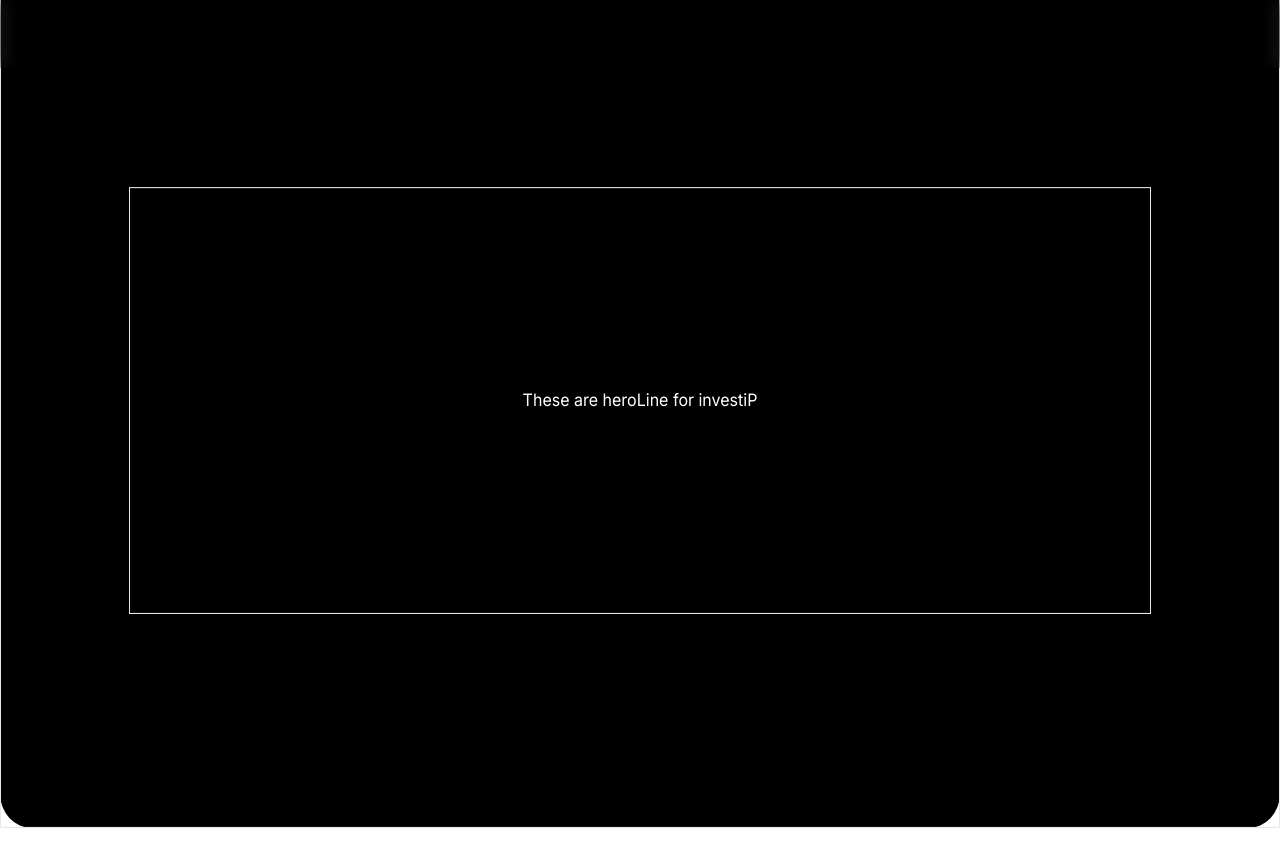
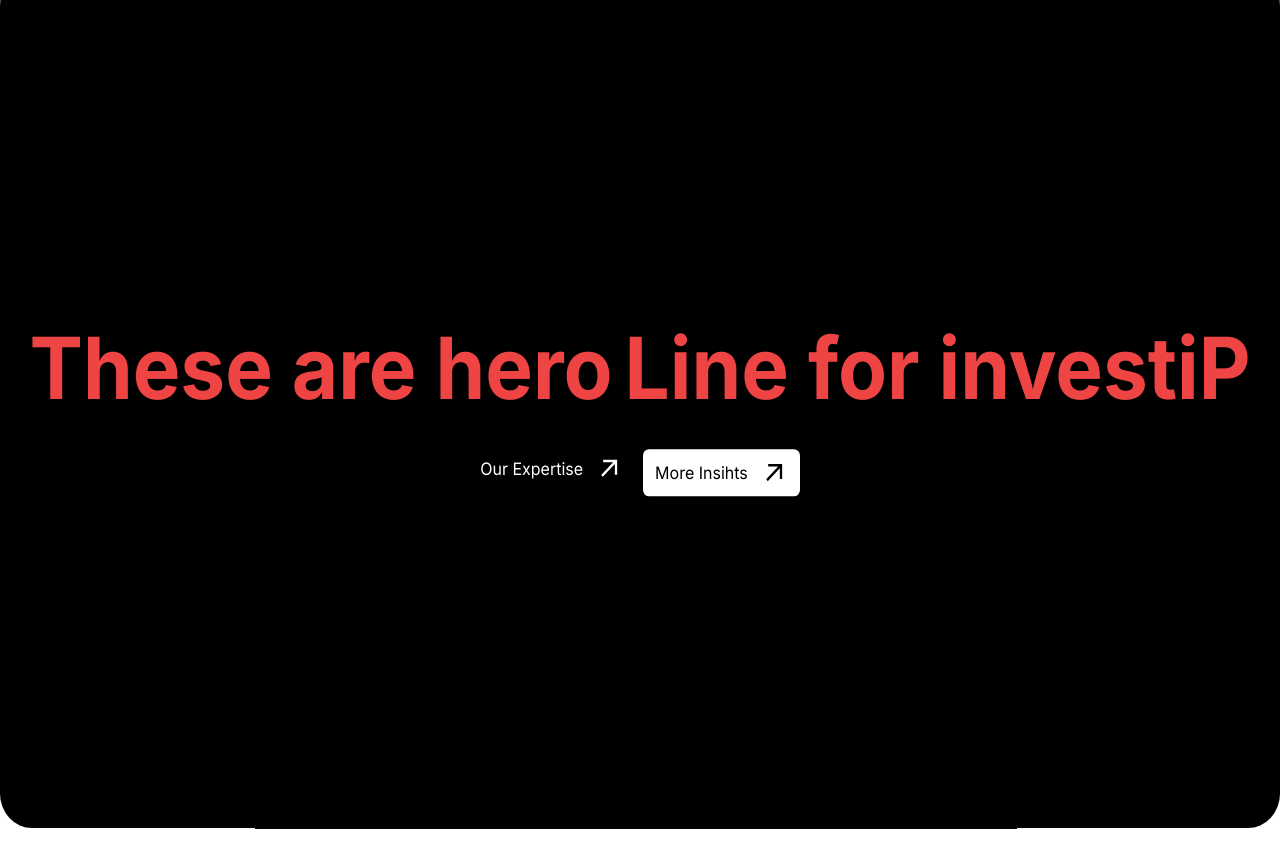
Before and after one commit to mridul-mathur/inventip, a Next.js app: page / in a window 1280 px wide. Shown: the top 868 px of the page. Built offline with nearby package versions, Linux system fonts and the light colour scheme.

Commit message:
hero animation- inprogress

```diff
--- a/src/app/(home_comp)/hero.tsx
+++ b/src/app/(home_comp)/hero.tsx
@@ -1,42 +1,8 @@
-// "use client";
-
-// import React, { useRef } from "react";
-// import { color, motion, useScroll, useTransform } from "framer-motion";
-
-// const Hero = () => {
-//   const ref = useRef(null);
-//   const { scrollYProgress } = useScroll({
-//     target: ref,
-//     offset: ["start start", "end start"],
-//   });
-//   const s = useTransform(scrollYProgress, [0, 0.5], [1, 0.5]);
-//   const sy = useTransform(scrollYProgress, [0, 0.02], [1.07, 1]);
-//   return (
-//     <main
-//       ref={ref}
-//       className="z-[-1] h-[250vh] w-screen relative overflow-hidden"
-//     >
-//       <motion.div
-//         style={{ scale: s, scaleY: sy }}
-//         className="bg-black h-[100vh] w-[100vw] fixed top-0 left-0 rounded-[2rem] text-white mix-blend-difference overflow-visible "
-//       >
-//         <div className="flex justify-center items-center h-screen ">
-//           <div className="flex ">
-//             <h1 className="text-max">these are hero </h1>
-//             <h1 className="text-max">line for investiP</h1>
-//           </div>
-//         </div>
-//       </motion.div>
-//     </main>
-//   );
-// };
-
-// export default Hero;
-
 "use client";
 
 import React, { useRef } from "react";
 import { motion, useScroll, useTransform } from "framer-motion";
+import Buttons from "../buttons";
 
 const Hero = () => {
   const ref = useRef(null);
@@ -45,38 +11,49 @@ const Hero = () => {
     offset: ["start start", "end start"],
   });
 
-  // Transform for scaling the background
-  const s = useTransform(scrollYProgress, [0, 0.5], [1, 0.5]);
-  const sy = useTransform(scrollYProgress, [0, 0.02], [1.07, 1]);
+  // Transform for scaling the black background box
+  const backgroundScale = useTransform(scrollYProgress, [0, 0.5], [1, 0.5]);
+  const backgroundScaleY = useTransform(scrollYProgress, [0, 0.02], [1.07, 1]);
 
-  // Transform for moving the first and second <h1> elements in opposite directions
-  const xFirstText = useTransform(scrollYProgress, [0, 1], [0, -100]);
-  const xSecondText = useTransform(scrollYProgress, [0, 1], [0, 100]);
+  // Transform for moving and scaling the <h1> elements
+  const xFirstText = useTransform(scrollYProgress, [0, 0.5], [0, -350]); // Slide left
+  const xSecondText = useTransform(scrollYProgress, [0, 0.5], [0, 350]); // Slide right
+  const textScale = useTransform(scrollYProgress, [0, 0.5], [1, 2]); // Scale up
 
   return (
     <main
       ref={ref}
       className="z-[-1] h-[250vh] w-screen relative overflow-hidden"
     >
+      {/* Animated background box */}
       <motion.div
-        style={{ scale: s, scaleY: sy }}
-        className="bg-black h-[100vh] w-[100vw] fixed top-0 left-0 rounded-[2rem] text-white mix-blend-difference overflow-visible"
+        style={{ scale: backgroundScale, scaleY: backgroundScaleY }}
+        className="bg-black h-[100vh] w-[100vw] fixed top-0 left-0 rounded-[2rem] text-red-400  overflow-visible "
       >
-        <div className="flex justify-center items-center h-screen border">
-          <div className="flex  justify-center items-center gap-2 border h-[50%] w-[80%] ">
-            <div className="flex">
+        <div className="flex justify-center items-center h-screen">
+          {/* Content container */}
+          <div className="flex flex-col justify-center items-center gap-4 h-[50%] w-full z-[3]">
+            <div className="flex gap-3 text-red-500">
+              {/* First heading */}
               <motion.h1
-                style={{ x: xFirstText }}
-                className="text-[clamp(500rem, 100vw, 100rem)]"
+                style={{ x: xFirstText, scale: textScale }}
+                className="text-[5rem] font-bold "
               >
                 These are hero
               </motion.h1>
+              {/* Second heading */}
               <motion.h1
-                style={{ x: xSecondText }}
-                className="text-[clamp(500rem, 100vw, 100rem)]"
+                style={{ x: xSecondText, scale: textScale }}
+                className="text-[5rem] font-bold "
               >
                 Line for investiP
               </motion.h1>
+            </div>
+            <div className="flex gap-5">
+              <Buttons color="white">Our Expertise</Buttons>
+              <div className="bg-white px-3 py-1 rounded-md">
+                <Buttons color="black" >More Insihts</Buttons>
+              </div>
             </div>
 
           </div>
--- a/src/app/(home_comp)/whattheysay.tsx
+++ b/src/app/(home_comp)/whattheysay.tsx
@@ -6,7 +6,7 @@ import { motion } from "framer-motion";
 
 function WhatTheySay() {
     const cardWidth = 600; // Width of one card in pixels
-    const move=cardWidth+50;
+    const move = cardWidth + 50; // Distance to move per click
     const aboutUs = [
         {
             name: "Healthcare",
@@ -32,23 +32,29 @@ function WhatTheySay() {
             image: "/images/img.png",
             company: "EduCorp.Lcc",
         },
+
     ];
 
     const totalCards = aboutUs.length;
+    const maxRightMoves = Math.max(totalCards - 2, 0); // Limit right movements based on the number of cards
     const viewportWidth = 1000; // Approximate viewport width in pixels
     const maxRightConstraint = -(cardWidth * totalCards - viewportWidth);
 
-
     const [currentPosition, setCurrentPosition] = useState(0);
+    const [currentMoveCount, setCurrentMoveCount] = useState(0); // Track the number of right moves
     const carouselRef = useRef(null);
 
     // Handlers for moving carousel
     const moveLeft = () => {
-        setCurrentPosition((prev) => Math.min(prev + move, 0));
+        setCurrentPosition((prev) => Math.min(prev + move, 0)); // Move left
+        if (currentMoveCount > 0) setCurrentMoveCount(currentMoveCount - 1); // Decrease move count
     };
 
     const moveRight = () => {
-        setCurrentPosition((prev) => Math.max(prev - move, maxRightConstraint));
+        if (currentMoveCount < maxRightMoves) {
+            setCurrentPosition((prev) => Math.max(prev - move, maxRightConstraint)); // Move right
+            setCurrentMoveCount(currentMoveCount + 1); // Increment move count
+        }
     };
 
     return (
@@ -62,15 +68,10 @@ function WhatTheySay() {
                     >
                         ←
                     </button>
-                    {/* <div onClick={moveLeft}>
-                        <Buttons color="black" > Left </Buttons>
-                    </div> */}
-                    {/* <div onClick={moveRight}>
-                        <Buttons color="black" > Right </Buttons>
-                    </div> */}
                     <button
                         onClick={moveRight}
-                        className="px-4 py-2 bg-gray-300 rounded-r"
+                        className={`px-4 py-2 bg-gray-300 rounded-r ${currentMoveCount >= maxRightMoves && "opacity-50 cursor-not-allowed"}`}
+                        disabled={currentMoveCount >= maxRightMoves} // Disable button after max moves
                     >
                         →
                     </button>
```
